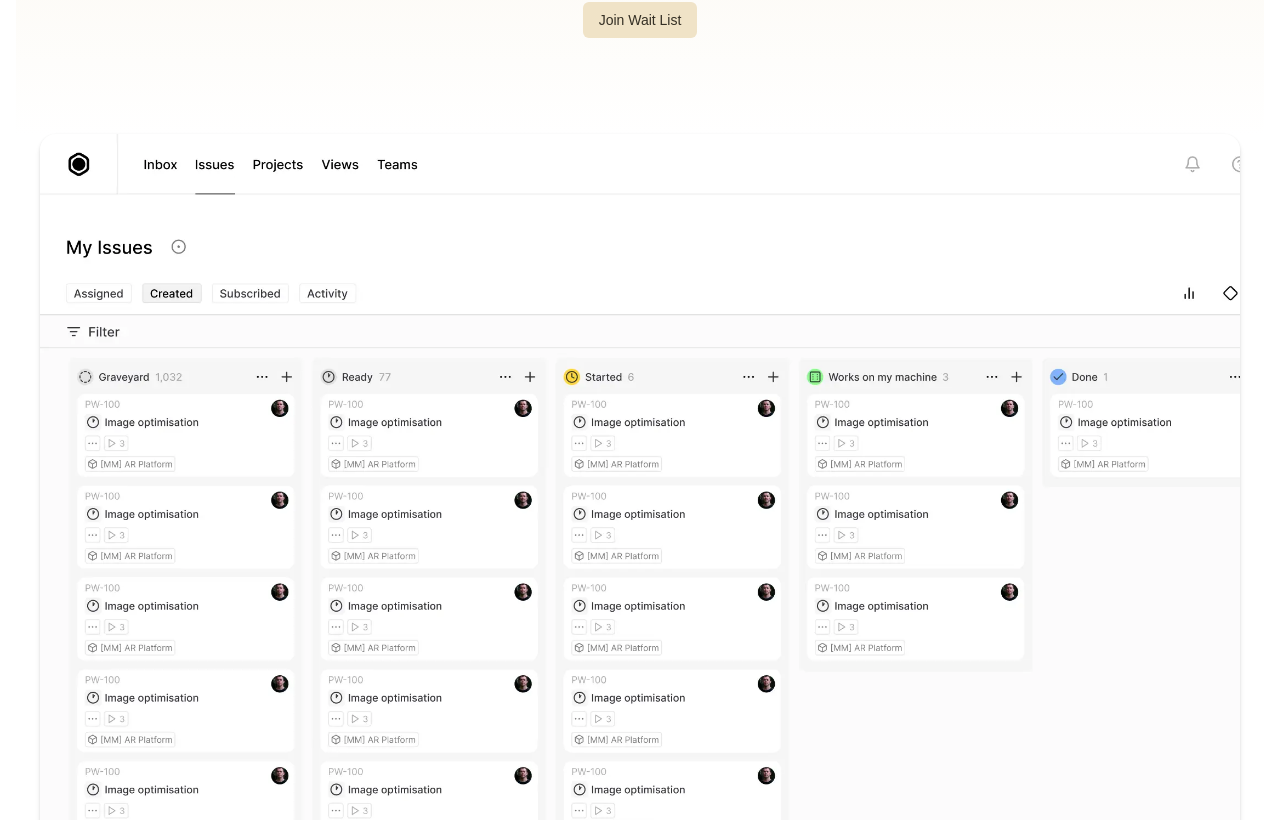
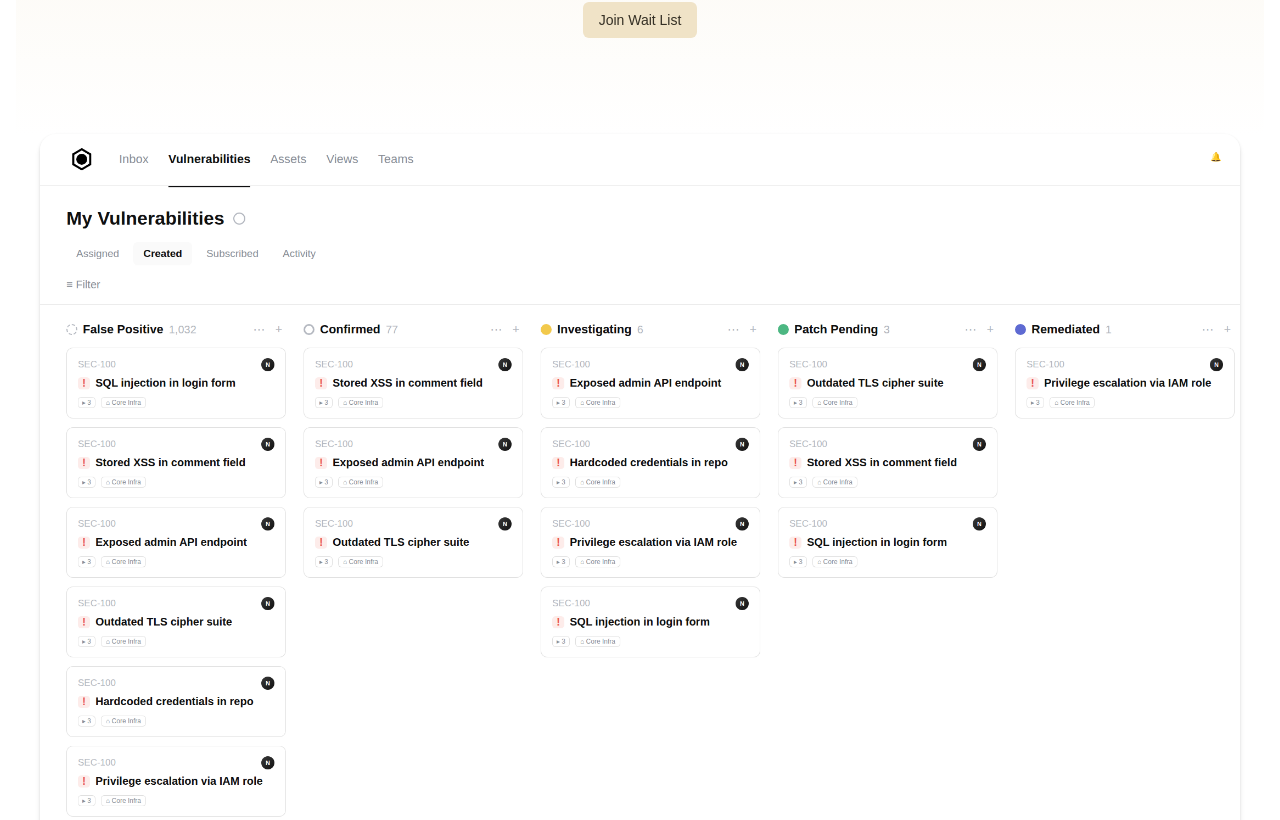
Before and after one commit to eben2840/asknexum, a Next.js app: page / in a window 1280 px wide. Shown: the part 392-1212 px from the top of the page. Built offline with nearby package versions, Linux system fonts and the light colour scheme.

Commit message:
final push to website

```diff
--- a/src/components/blocks/hero.tsx
+++ b/src/components/blocks/hero.tsx
@@ -29,7 +29,7 @@ export const Hero = () => {
       <div className="mt-12 max-lg:ml-6 max-lg:h-[550px] max-lg:overflow-hidden md:mt-20 lg:container lg:mt-24">
         <div className="relative h-[793px] w-full">
           <Image
-            src="/hero.webp"
+            src="/files/01-kanban-board.png"
             alt="hero"
             fill
             className="rounded-2xl object-cover object-left-top shadow-lg max-lg:rounded-tr-none"
--- a/src/components/blocks/resource-allocation.tsx
+++ b/src/components/blocks/resource-allocation.tsx
@@ -141,13 +141,13 @@ export const ResourceAllocation = () => {
           />
 
           {/* Bottom Features Grid - 3 items */}
-          <div className="relative container grid max-w-7xl md:grid-cols-3">
+          <div className="relative container  grid max-w-7xl md:grid-cols-3">
             {bottomItems.map((item, i) => (
               <Item
                 key={i}
                 item={item}
                 isLast={i === bottomItems.length - 1}
-                className="md:pb-0"
+                className="md:pb-10"
               />
             ))}
           </div>
@@ -217,7 +217,7 @@ const Item = ({ item, isLast, className }: ItemProps) => {
                     alt={image.alt}
                     width={image.width}
                     height={image.height}
-                    className="object-contain object-left-top"
+                    className="object-contain object-left-top "
                   />
                   <div className="from-muted absolute inset-y-0 bottom-0 left-0 z-10 w-14 bg-linear-to-r to-transparent" />
                 </div>
@@ -234,7 +234,7 @@ const Item = ({ item, isLast, className }: ItemProps) => {
               alt={image.alt}
               width={image.width}
               height={image.height}
-              className="object-contain object-left-top"
+              className="object-contain object-left-top rounded-2xl"
             />
           ))}
         </div>
```
Also changed, not shown: public/files/01-kanban-board.png (added).
